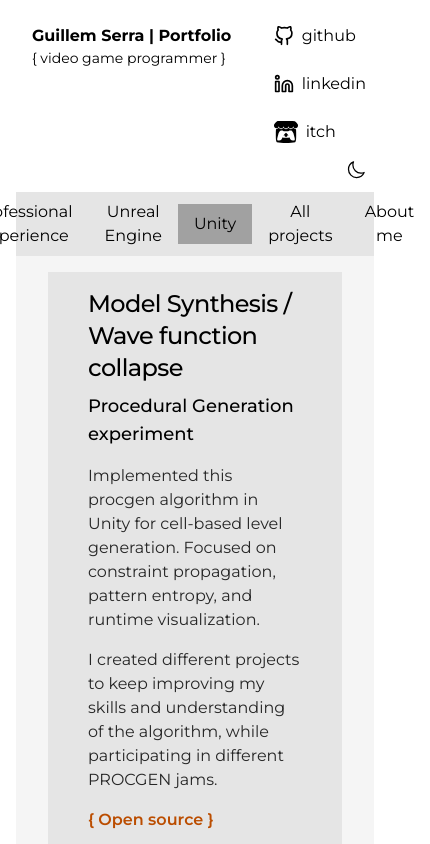
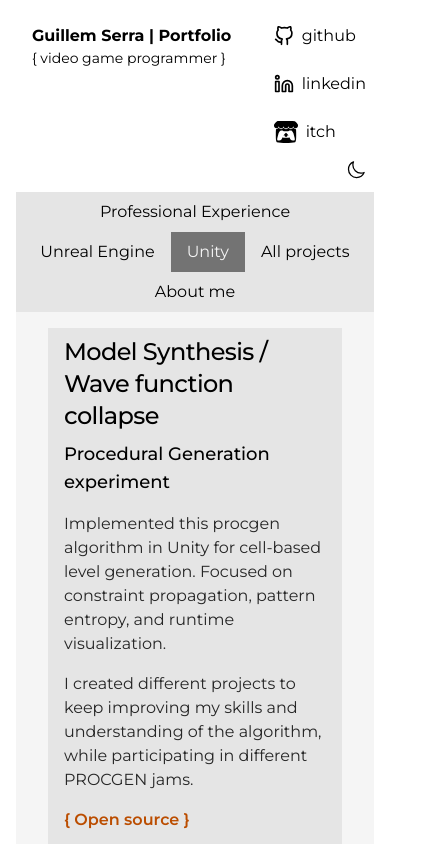
Before and after one commit to guillemsrr/guillemsrr.github.io, a Next.js app: page /unity in a window 390 px wide. Shown: the top 844 px of the page, 430 px wide, since content can reach past the window. Built offline with nearby package versions, Linux system fonts and the light colour scheme.

Commit message:
mobile screen fixes

```diff
--- a/src/app/(projects)/(packages)/descriptionProject.tsx
+++ b/src/app/(projects)/(packages)/descriptionProject.tsx
@@ -19,10 +19,10 @@ export async function DescriptionProject({
     }
 
     return (
-        <div className="mb-8">
-            <div className={"grid grid-cols-1 md:grid-cols-2 gap-8 bg-neutral-200 dark:bg-neutral-700 p-2"}>
-                <div className="flex items-center">
-                    <div className="prose py-2 px-8">
+        <div className={"mb-8"}>
+            <div className={"grid grid-cols-1 md:grid-cols-2 md:gap-8 bg-neutral-200 dark:bg-neutral-700 md:p-2"}>
+                <div className={"flex items-center"}>
+                    <div className={"prose py-2 px-4 md:px-8"}>
                         <h2 className={"!mt-0"}>{project.title}</h2>
                         {children}
                         <p className={"strong font-semibold dark:font-normal !text-amber-700 dark:!text-amber-200"}>{project.isOpenSourced ? "{ Open source }" : ""}</p>
--- a/src/app/(projects)/(packages)/unreal-engine/page.tsx
+++ b/src/app/(projects)/(packages)/unreal-engine/page.tsx
@@ -3,7 +3,7 @@ import {DescriptionProject} from "@app/(projects)/(packages)/descriptionProject"
 export default async function UnrealProjects()
 {
     return (
-        <div className="container mx-auto max-w-7xl px-4">
+        <div className="mx-auto max-w-7xl md:px-4">
             <DescriptionProject projectSlug="soliloquy">
                 <div>
                     <h3>Generalist programmer</h3>
--- a/src/components/navbar.tsx
+++ b/src/components/navbar.tsx
@@ -17,7 +17,7 @@ export function Navbar()
 
     return (
         <nav className="w-full">
-            <div className="flex flex-row items-center justify-center md:justify-start">
+            <div className="flex flex-row flex-wrap items-center justify-center md:justify-start">
                 {links.map(({href, label}) =>
                 {
                     let isActive = pathname.includes(href);
@@ -28,7 +28,7 @@ export function Navbar()
 
                     const baseClasses =
                         'flex justify-center items-center text-center px-4 py-2 md:px-6 md:py-3 transition';
-                    const activeClasses = 'bg-neutral-400 dark:bg-neutral-500';
+                    const activeClasses = 'bg-neutral-500 text-neutral-100 dark:bg-neutral-500';
                     const inactiveClasses = 'general-anchor';
 
                     return (
```
